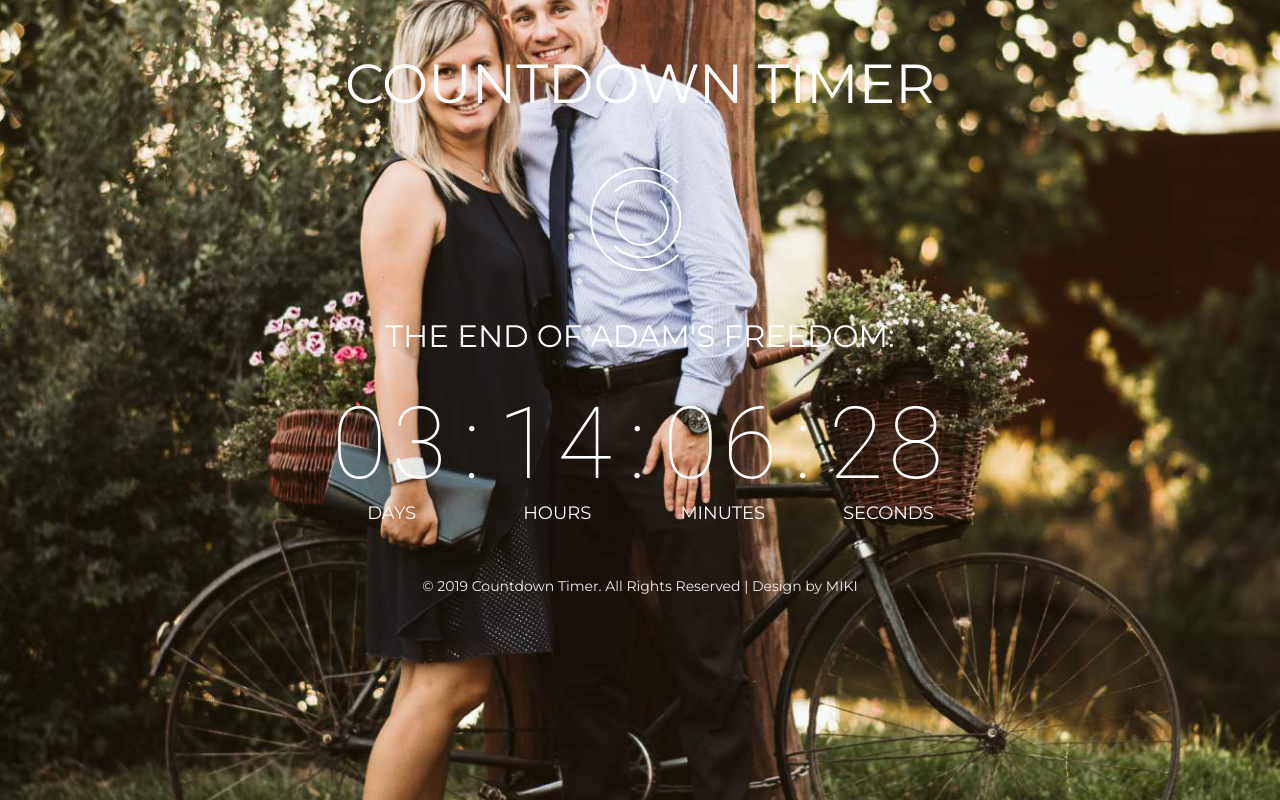
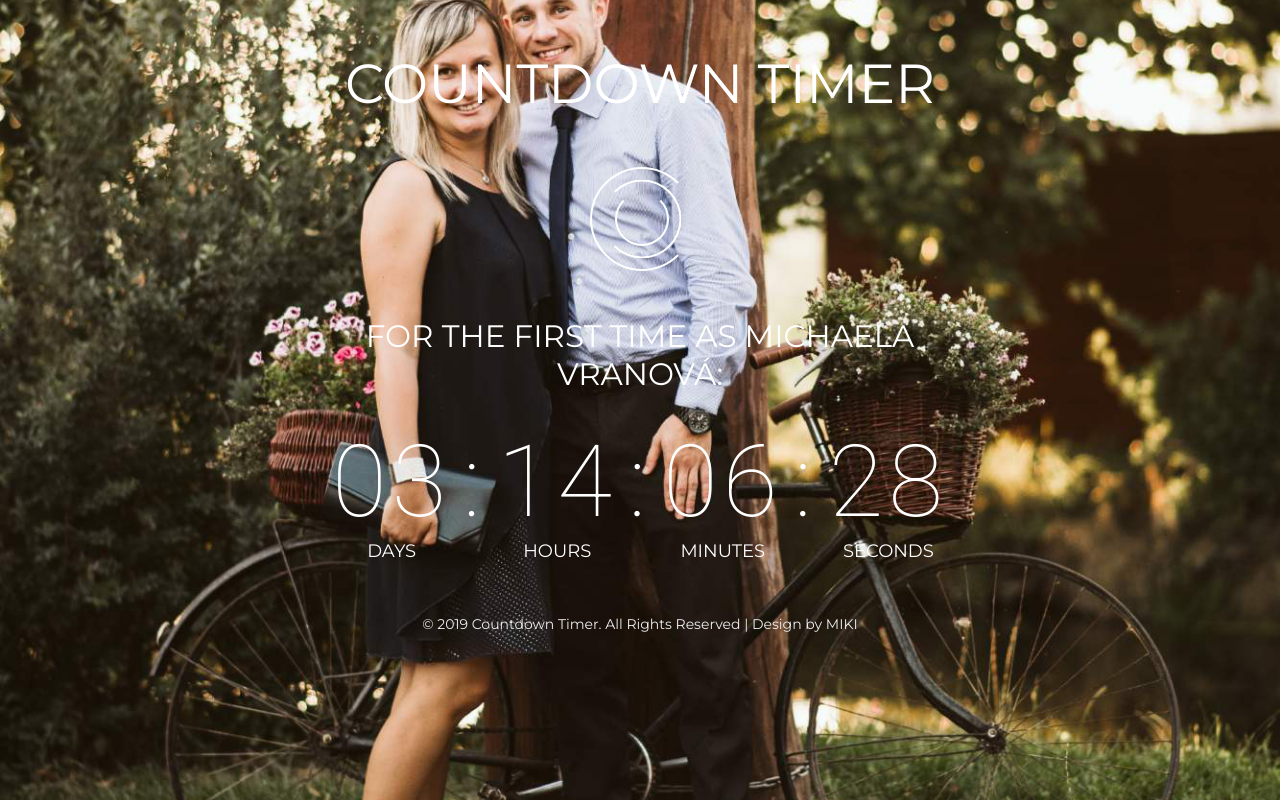
Before and after one commit to hef41stos/forfirsttimeascrow, a plain HTML site: page index.html in a window 1280 px wide. Drawn offline with Linux system fonts and the light colour scheme.

Commit message:
Update index.html

```diff
--- a/index.html
+++ b/index.html
@@ -13,7 +13,7 @@
 <!-- Head -->
 <head>
 
-    <title>Countdown Timer Widget A Flat Responsive Widget Template :: W3layouts</title>
+    <title>Misak's Wedding</title>
 
     <!-- For-Mobile-Apps -->
         <meta name="viewport" content="width=device-width, initial-scale=1" />
@@ -46,7 +46,7 @@
     </div>
 
     <div class="wrapper">
-        <h2>THE END OF ADAM'S FREEDOM:</span></h2>
+        <h2>FOR THE FIRST TIME AS MICHAELA VRANOVÁ:</span></h2>
 
         <div class="clock">
             <div class="column days">
```
